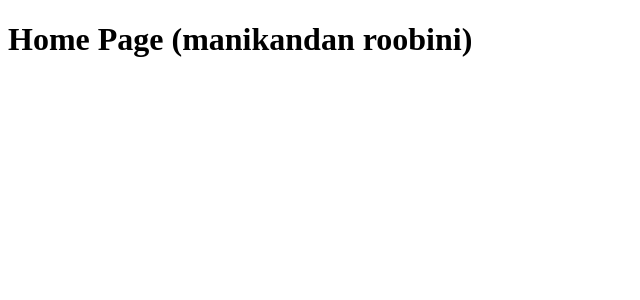
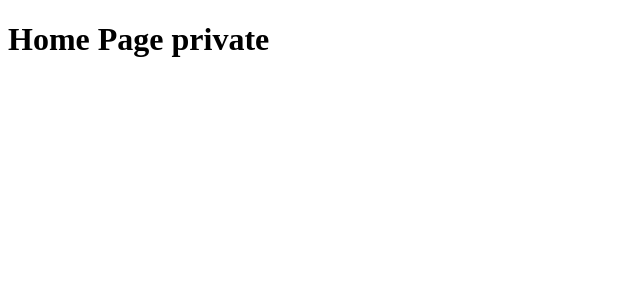
Before and after one commit to maniR1990/next14, a Next.js app: page / in a window 1280 px wide. Shown: the top 300 px of the page, without its empty margins (0-640 px from the left). Built offline with nearby package versions, Linux system fonts and the light colour scheme.

Commit message:
..update

```diff
--- a/src/app/page.tsx
+++ b/src/app/page.tsx
@@ -1,4 +1,4 @@
 // 📁 CLIENT: src/app/page.tsx
 export default function HomePage() {
-  return <h1>Home Page (manikandan roobini)</h1>;
+  return <h1>Home Page private</h1>;
 }
```
